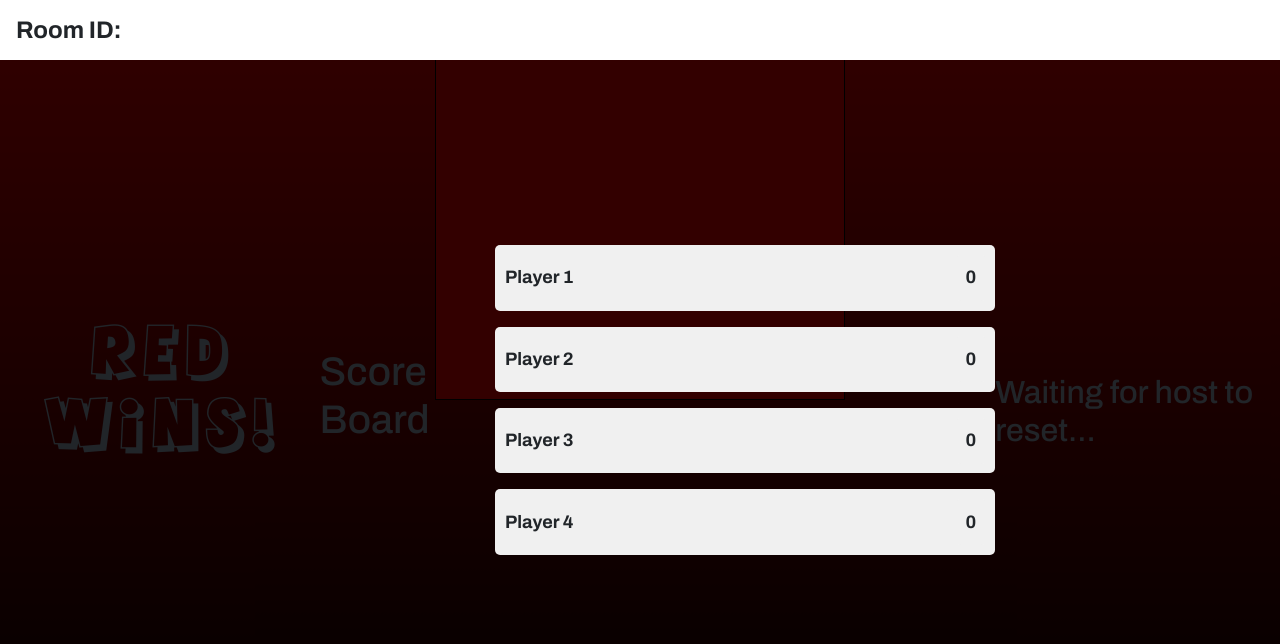
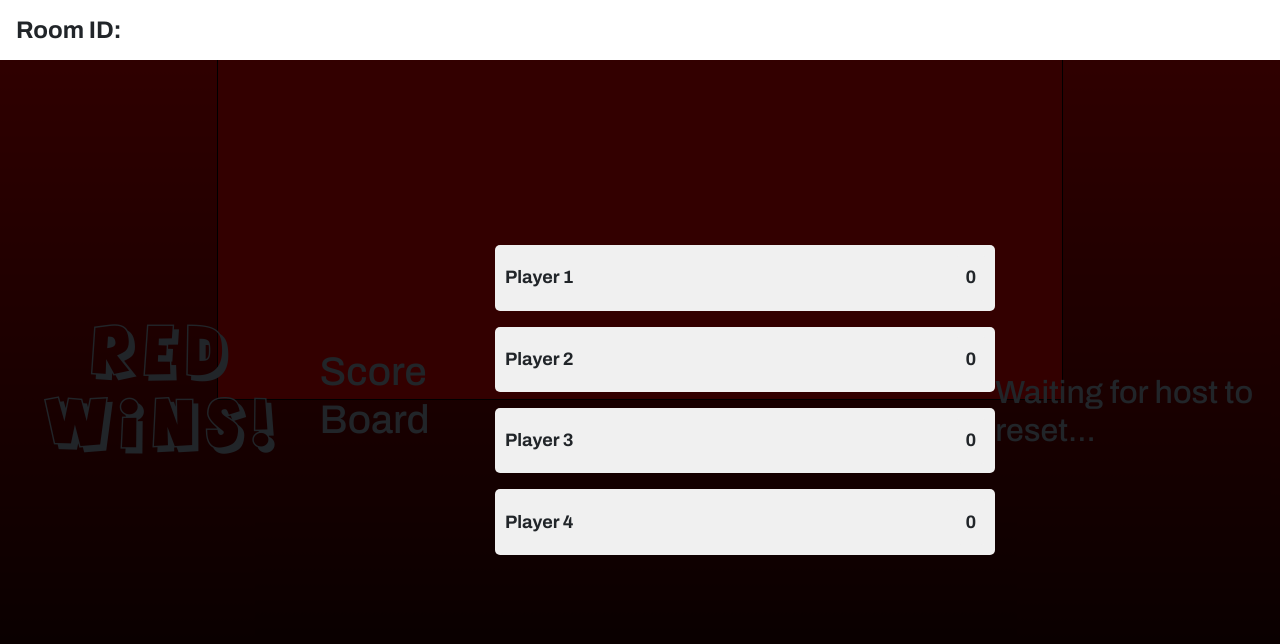
Before and after one commit to tumieK/MazeGameGen, a website: page MazeGenGame/public/play.html in a window 1280 px wide. Drawn offline with nearby package versions, Linux system fonts and the light colour scheme; no server answers.

Commit message:
Update play.html

```diff
--- a/MazeGenGame/public/play.html
+++ b/MazeGenGame/public/play.html
@@ -46,7 +46,7 @@
 <body>
 
     <div class="row">
-        <div class="col-md-4 mx-auto my-auto">
+        <div class="col-8 col-md-8 mx-auto my-auto">
             <!-- Setting the canvas size to handle the game's graphics -->
             <canvas id="canvas" width="800" height="600"; width: 100%; height: 100%;"></canvas>
         </div>
```
